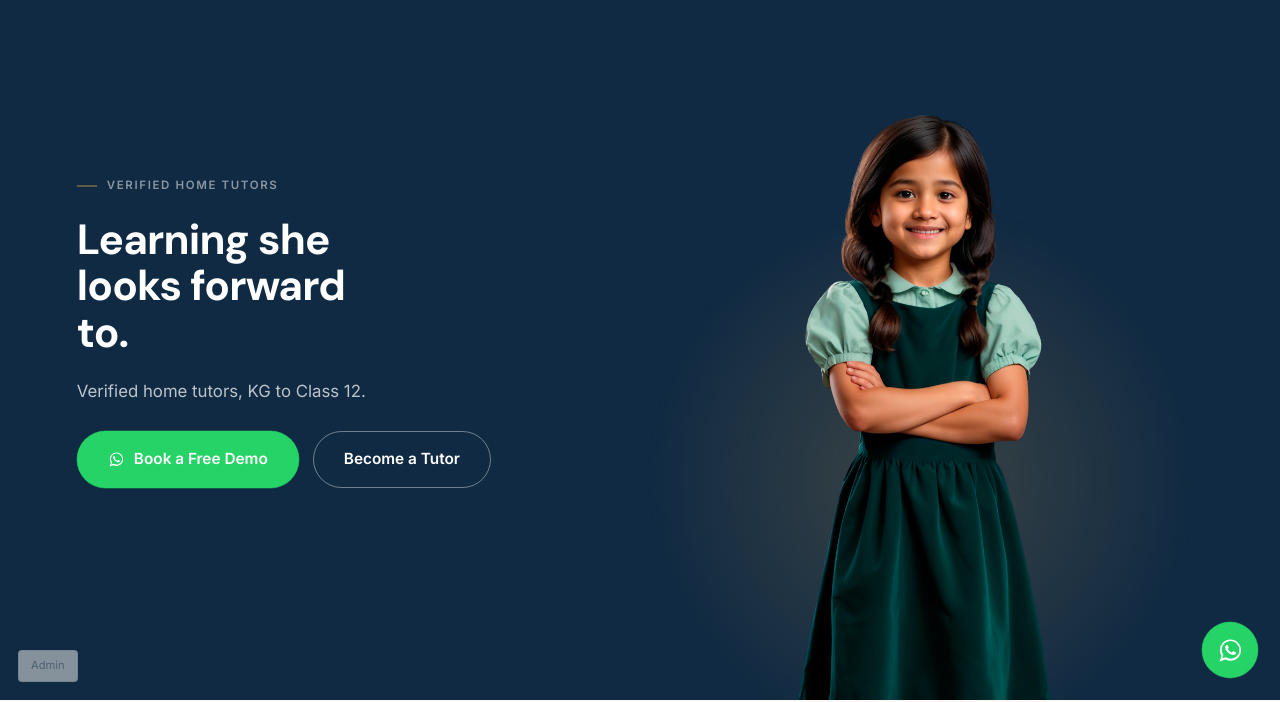
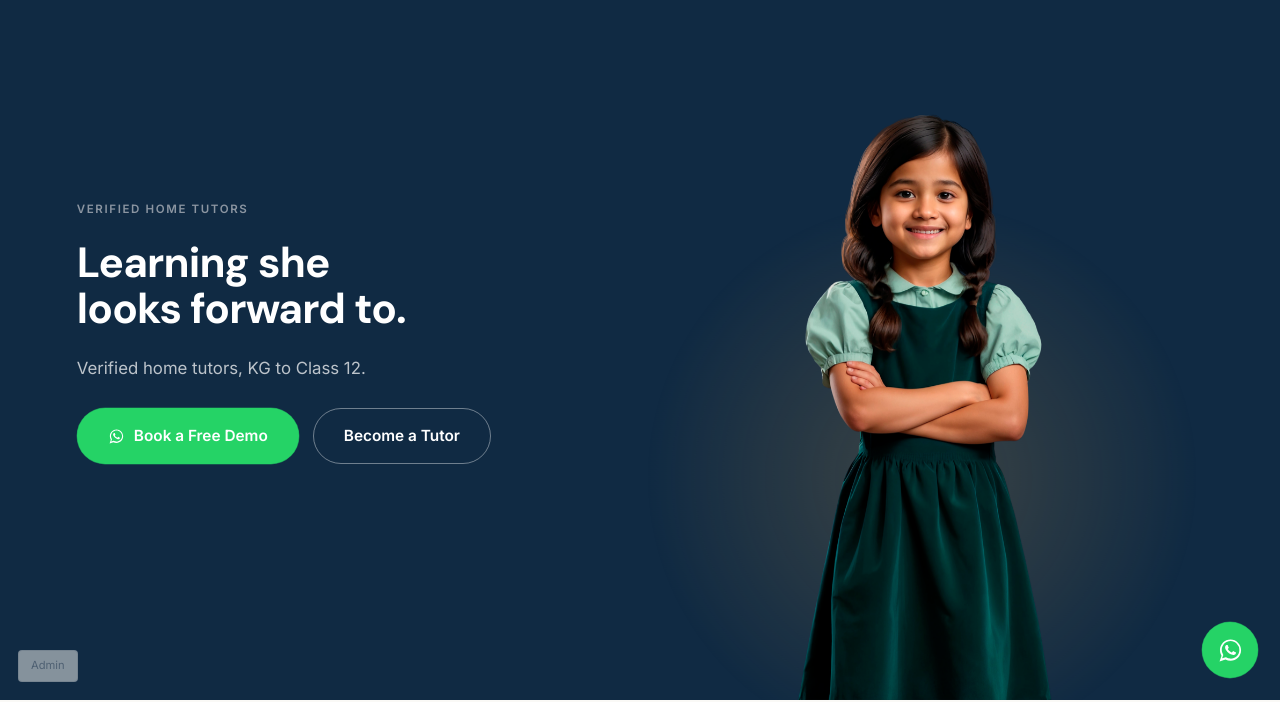
Before and after one commit to tanbirab/testpto, a plain HTML site: page index.html in a window 1280 px wide. Shown: the part 100-802 px from the top of the page. Drawn offline with Linux system fonts and the light colour scheme.

Commit message:
Add files via upload

```diff
--- a/style.css
+++ b/style.css
@@ -226,17 +226,11 @@ h1,h2,h3{font-family:var(--font-display); font-weight:700; letter-spacing:-.02em
 .hero-full-text .eyebrow{
   margin-bottom:22px;
   position:relative;
-  padding-left:30px;
-}
-.hero-full-text .eyebrow::before{
-  content:'';
-  position:absolute; left:0; top:50%; transform:translateY(-50%);
-  width:20px; height:1px; background:var(--gold);
 }
 .hero-full-text h1{
   font-size:clamp(2.3rem, 3.3vw, 3.5rem);
   color:#fff; line-height:1.1; margin:0 0 22px;
-  max-width:11ch;
+  max-width:17ch;
 }
 .hero-full-text .lead{
   font-size:1.08rem; color:rgba(255,255,255,.68);
```
